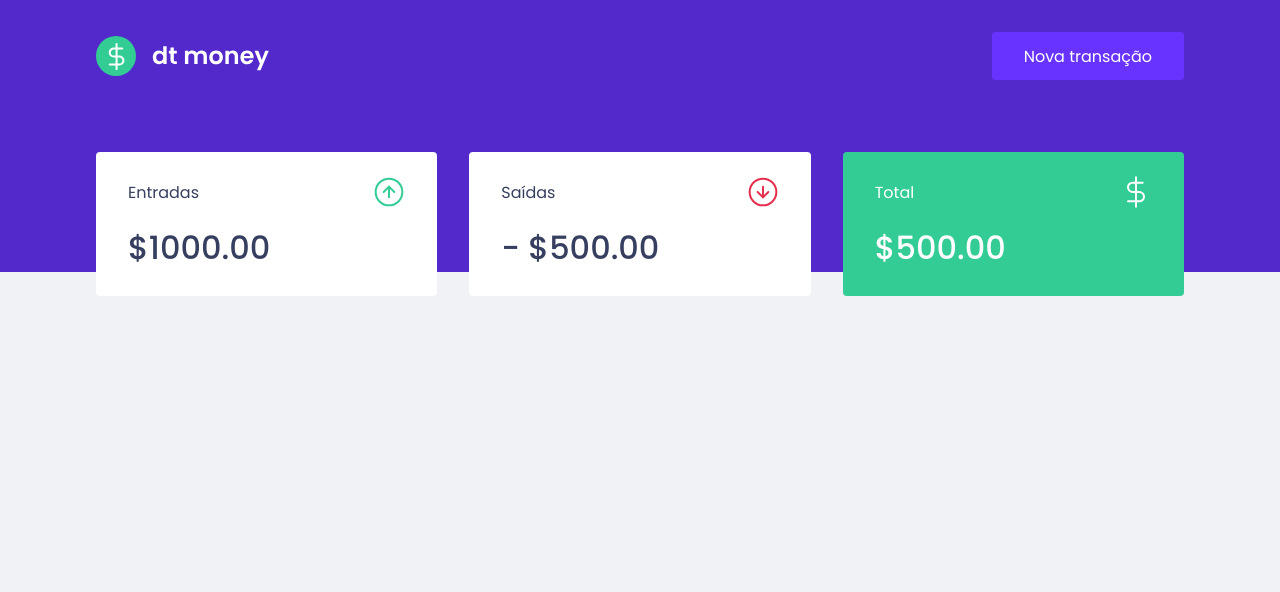
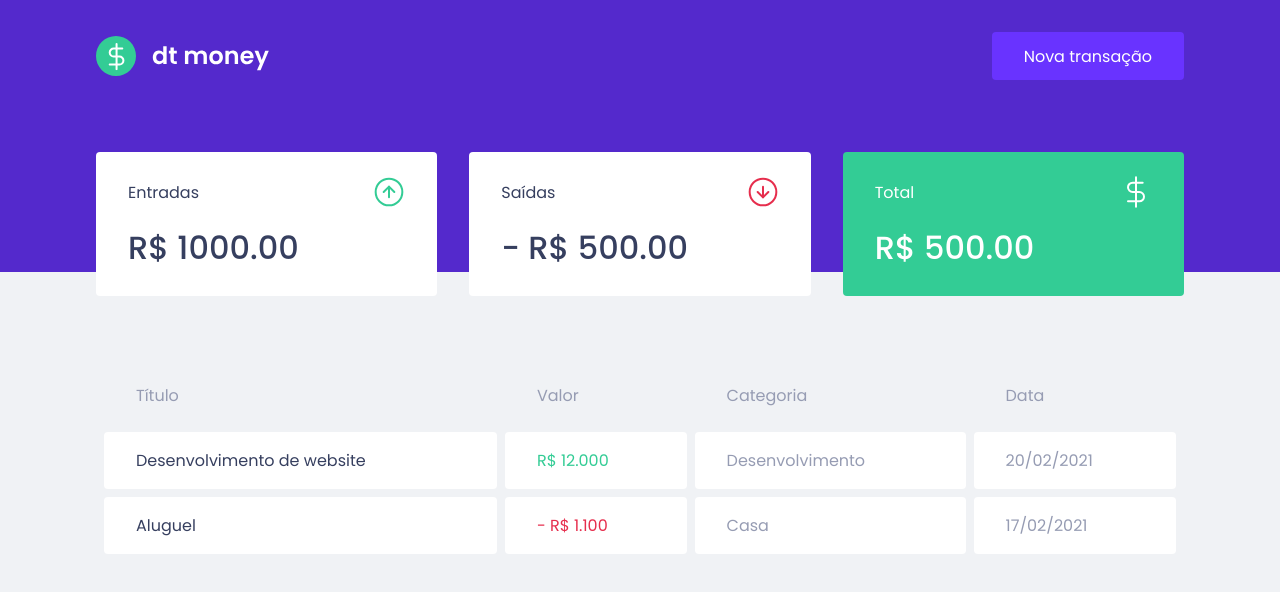
Before and after one commit to saranascimento/dtmoney-trilha-reactjs, a React (Create React App) app: page / in a window 1280 px wide. Shown: the top 592 px of the page. Built offline with nearby package versions, Linux system fonts and the light colour scheme.

Commit message:
Adiciona componente TransactionsTable

```diff
--- a/src/components/Dashboard/index.tsx
+++ b/src/components/Dashboard/index.tsx
@@ -1,10 +1,12 @@
 import { Summary } from "../Summary";
+import { TransactionsTable } from "../TransactionsTable";
 import { Container } from "./styles";
 
 export function Dashboard() {
   return(
     <Container>
       <Summary />
+      <TransactionsTable />
     </Container>
   )
 }
--- a/src/components/Summary/index.tsx
+++ b/src/components/Summary/index.tsx
@@ -11,21 +11,21 @@
           <p>Entradas</p>
           <img src={incomeImg} alt="" />
         </header>
-        <strong>$1000.00</strong>
+        <strong>R$ 1000.00</strong>
       </div>
       <div>
         <header>
           <p>Saídas</p>
           <img src={outcomeImg} alt="" />
         </header>
-        <strong>- $500.00</strong>
+        <strong>- R$ 500.00</strong>
       </div>
       <div className="highlight-background">
         <header>
           <p>Total</p>
           <img src={totalImg} alt="" />
         </header>
-        <strong>$500.00</strong>
+        <strong>R$ 500.00</strong>
       </div>
     </Container>
   )
--- /dev/null
+++ b/src/components/TransactionsTable/index.tsx
@@ -0,0 +1,32 @@
+import { Container } from "./styles";
+
+export function TransactionsTable() {
+  return (
+    <Container>
+      <table>
+        <thead>
+          <tr>
+            <th>Título</th>
+            <th>Valor</th>
+            <th>Categoria</th>
+            <th>Data</th>
+          </tr>
+        </thead>
+        <tbody>
+          <tr>
+            <td>Desenvolvimento de website</td>
+            <td className="deposit">R$ 12.000</td>
+            <td>Desenvolvimento</td>
+            <td>20/02/2021</td>
+          </tr>
+          <tr>
+            <td>Aluguel</td>
+            <td className="withdram">- R$ 1.100</td>
+            <td>Casa</td>
+            <td>17/02/2021</td>
+          </tr>
+        </tbody>
+      </table>
+    </Container>
+  )
+}
--- /dev/null
+++ b/src/components/TransactionsTable/styles.ts
@@ -0,0 +1,37 @@
+import styled from 'styled-components';
+
+export const Container = styled.div`
+  margin-top: 4rem;
+
+  table {
+    width: 100%;
+    border-spacing: 0.5rem;
+
+    th {
+      color: var(--text-body);
+      font-weight: 400;
+      padding: 1rem 2rem;
+      text-align: left;
+      line-height: 1.5rem;
+    }
+
+    td {
+      padding: 1rem 2rem;
+      border: 0;
+      background: var(--shape);
+      color: var(--text-body);
+      border-radius: 0.25rem;
+
+      &:first-child {
+        color: var(--text-title);
+      }
+
+      &.deposit {
+        color: var(--green);
+      }
+      &.withdram {
+        color: var(--red);
+      }
+    }
+  }
+`;
```
